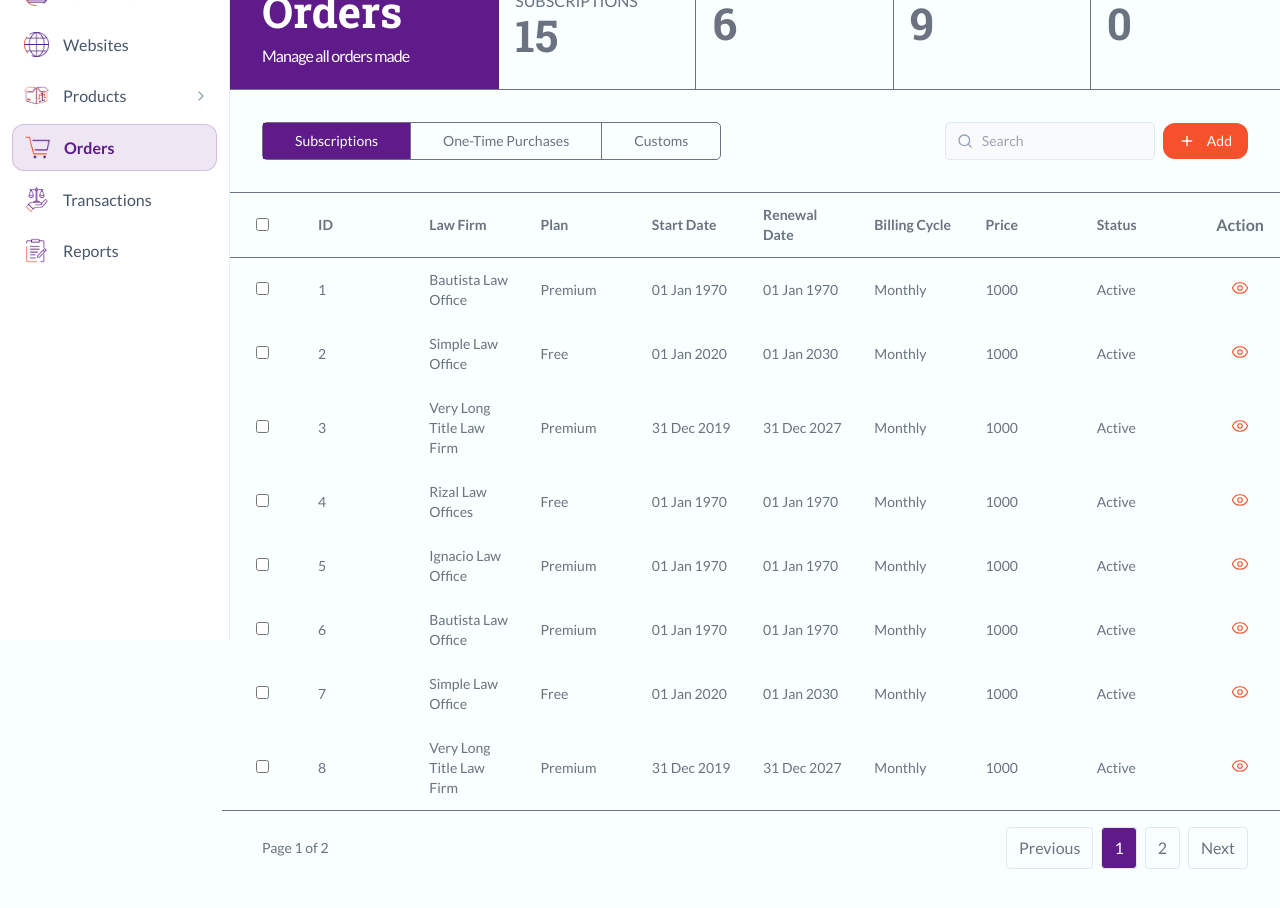
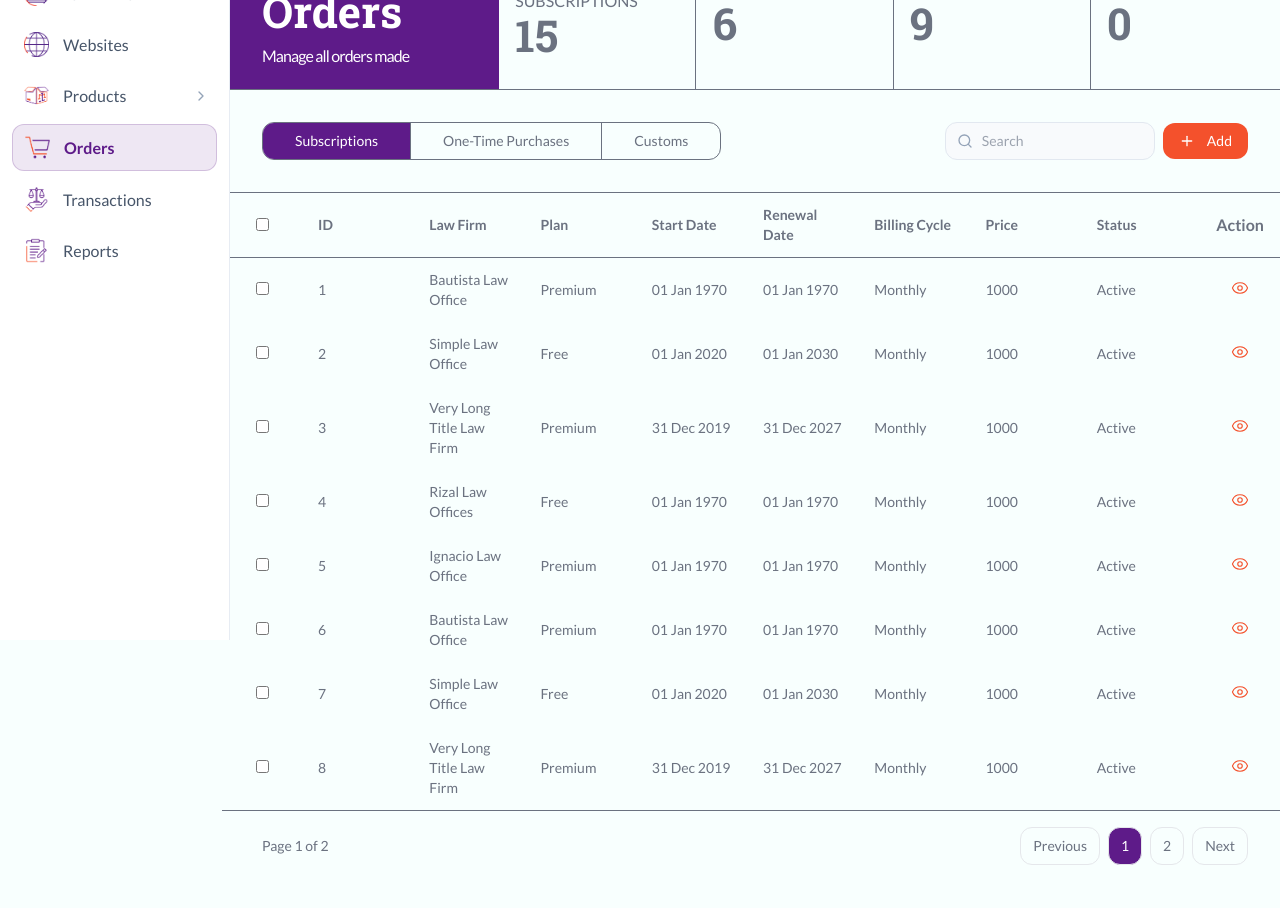
Before and after one commit to gjvlio/lexweb_admin, a React (Vite) app: page /orders in a window 1280 px wide. Shown: the part 160-1068 px from the top of the page. Built offline with nearby package versions, Linux system fonts and the light colour scheme.

Commit message:
style: fixed button rounding for consistency

```diff
--- a/src/pages/Orders/OrdersPage.jsx
+++ b/src/pages/Orders/OrdersPage.jsx
@@ -208,7 +208,7 @@ export default function OrdersPage() {
 
       {/* Tabs & Search */}
       <div className="flex items-center justify-between px-10 py-8 border-b border-gray-500">
-        <div className="flex border rounded-[5px] border-gray-500 text-sm">
+        <div className="flex border rounded-xl overflow-hidden border-gray-500 text-sm">
           <TableTab
             name={"Subscriptions"}
             isActive={activeTab === "subscriptions"}
@@ -233,7 +233,7 @@ export default function OrdersPage() {
               <input
                 type="text"
                 placeholder="Search"
-                className="w-full bg-slate-50 border border-slate-200 rounded-[5px] pl-9 pr-4 py-2 text-sm text-slate-800 focus:outline-none focus:border-brand-purple"
+                className="w-full bg-slate-50 border border-slate-200 rounded-xl pl-9 pr-4 py-2 text-sm text-slate-800 focus:outline-none focus:border-brand-purple"
               />
             </div>
             <Button
@@ -304,12 +304,12 @@ export default function OrdersPage() {
             Page {currentPage} of {totalPages}
           </p>
 
-          <div className="flex items-center gap-2">
+          <div className="flex items-center gap-2 text-sm">
             <button
               type="button"
               onClick={prevPage}
               disabled={!hasPrevPage}
-              className="px-3 py-2 border rounded"
+              className="px-3 py-2 border rounded-xl"
             >
               Previous
             </button>
@@ -321,7 +321,7 @@ export default function OrdersPage() {
                   key={page}
                   type="button"
                   onClick={() => goToPage(page)}
-                  className={`px-3 py-2 border rounded ${
+                  className={`px-3 py-2 border rounded-xl ${
                     currentPage === page ? "bg-brand-purple text-white" : ""
                   }`}
                 >
@@ -334,7 +334,7 @@ export default function OrdersPage() {
               type="button"
               onClick={nextPage}
               disabled={!hasNextPage}
-              className="px-3 py-2 border rounded"
+              className="px-3 py-2 border rounded-xl"
             >
               Next
             </button>
```
